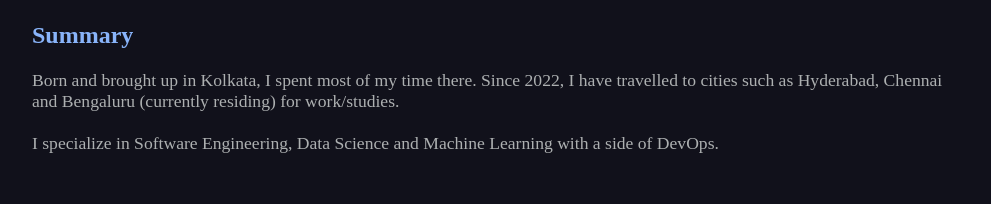
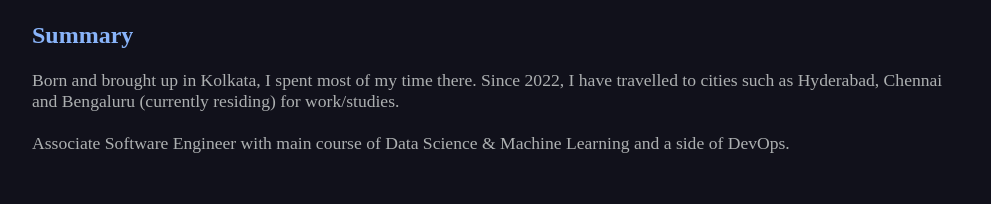
Before and after one commit to kashifulhaque/ifkash, a SvelteKit app: page / in a window 1280 px wide. Shown: the part 320-524 px from the top of the page, without its empty margins (144-1135 px from the left). Built offline with nearby package versions, Linux system fonts and the light colour scheme; a web font is replaced by a local one.

Commit message:
Modified the profile summary

```diff
--- a/src/routes/+page.svelte
+++ b/src/routes/+page.svelte
@@ -84,8 +84,8 @@
       (currently residing) for work/studies.
       <br />
       <br />
-      I specialize in Software Engineering, Data Science and Machine Learning with
-      a side of DevOps.
+      Associate Software Engineer with main course of Data Science & Machine Learning
+      and a side of DevOps.
     </p>
   </section>
 
@@ -338,13 +338,13 @@
     <a target="_blank" rel="noopener noreferrer" href="https://kit.svelte.dev"
       >SvelteKit</a
     >
-    💪
-    A mix of
+    💪 A mix of
     <a
       target="_blank"
       rel="noopened noreferrer"
       href="https://github.com/catppuccin/catppuccin">Catppuccin Mocha</a
-    > and
+    >
+    and
     <a
       target="_blank"
       rel="noopener noreferrer"
```
